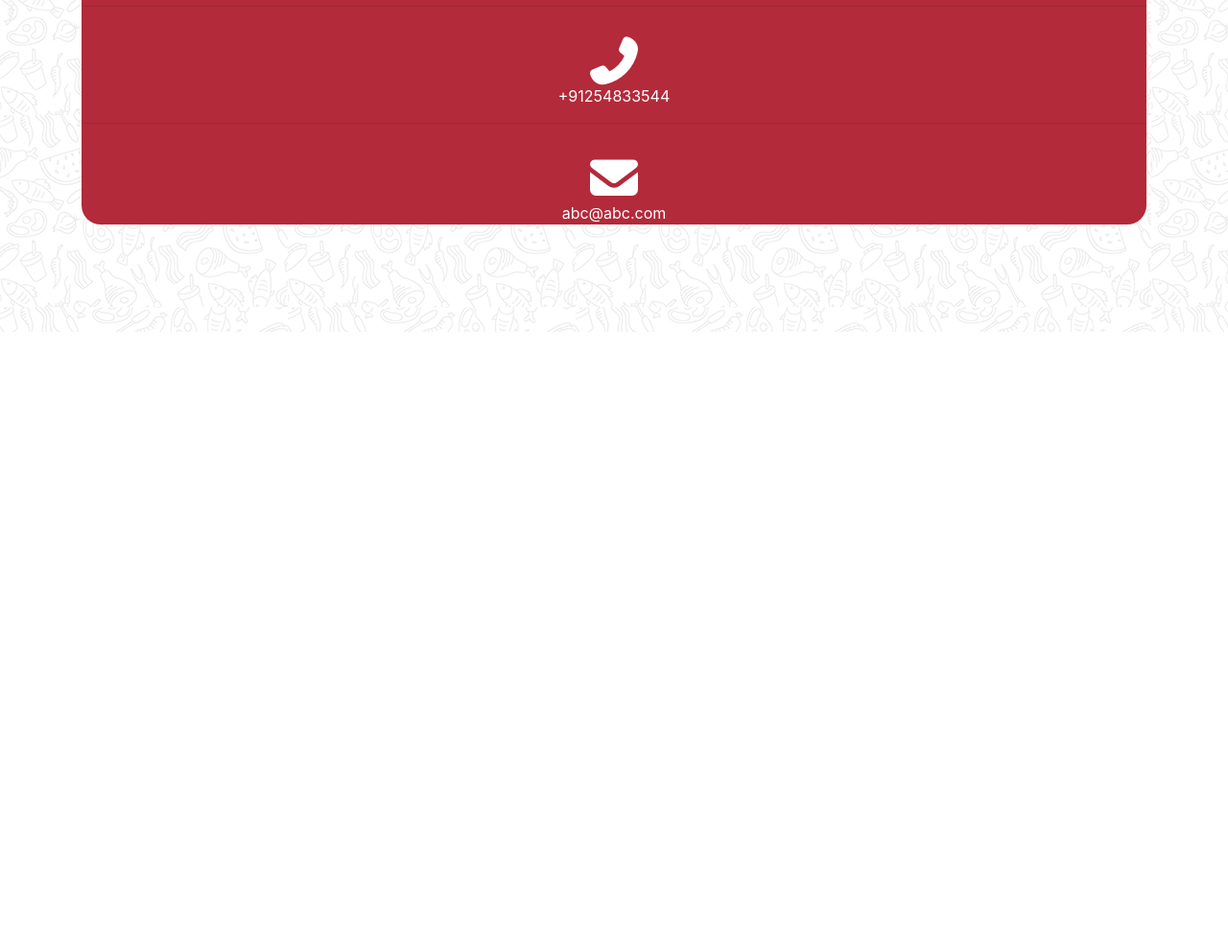
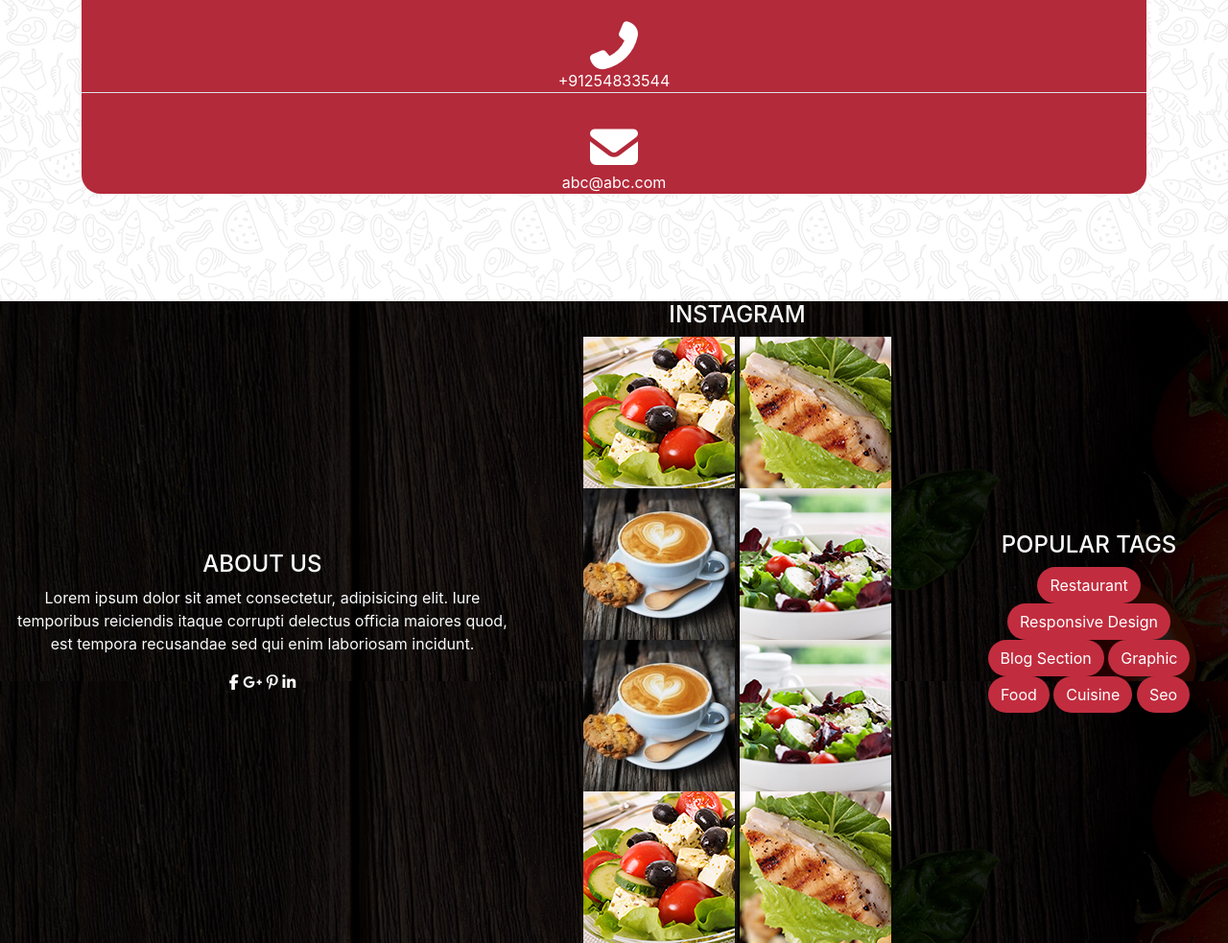
Before and after one commit to ZulMendez/coding_16_site_chef, a website: page index.html in a window 1280 px wide. Shown: the part 5280-6263 px from the top of the page at 96% size. Before the commit the page ends 5626 px from the top, so only its background shows below. Drawn offline with nearby package versions, Linux system fonts and the light colour scheme.

Commit message:
section 5 contact

```diff
--- a/index.html
+++ b/index.html
@@ -482,16 +482,51 @@
             <img class="pb-5" src="./public/images/decoration_line.png" alt="deco">
             <div class="icones">
                 <i class="fas fa-map-marker-alt"></i>
-                <p>Lorem ipsum dolor sit amet consectetur adipisicing elit. Officia, dolore.</p>
-                <hr>
+                <p class="border-bottom">Lorem ipsum dolor sit amet consectetur adipisicing elit. Officia, dolore.</p>
                 <i class="fas fa-phone-alt"></i>
-                <p>+91254833544</p>
-                <hr>
+                <p class="border-bottom">+91254833544</p>
                 <i class="fas fa-envelope"></i>
                 <p>abc@abc.com</p>
             </div>
         </div>
     </section>
+    <!-- fin section 5 -->
+    <!-- footer -->
+    <footer class="container-fluid text-light">
+        <div class="d-flex justify-content-center align-items-center text-center">
+            <div class="about">
+                <h4>ABOUT US</h4>
+                <p>Lorem ipsum dolor sit amet consectetur, adipisicing elit. Iure temporibus reiciendis itaque corrupti delectus officia maiores quod, est tempora recusandae sed qui enim laboriosam incidunt.</p>
+                <div class="rond">
+                    <i class="fab fa-facebook-f"></i>
+                    <i class="fab fa-google-plus-g"></i>
+                    <i class="fab fa-pinterest-p"></i>
+                    <i class="fab fa-linkedin-in"></i>
+                </div>
+            </div>
+            <div class="insta">
+                <h4>INSTAGRAM</h4>
+                <img src="./public/images/menu_image_3.jpg" alt="">
+                <img src="./public/images/menu_image_4.jpg" alt="">
+                <img src="./public/images/menu_image_1.jpg" alt="">
+                <img src="./public/images/menu_image_2.jpg" alt="">
+                <img src="./public/images/menu_image_1.jpg" alt="">
+                <img src="./public/images/menu_image_2.jpg" alt="">
+                <img src="./public/images/menu_image_3.jpg" alt="">
+                <img src="./public/images/menu_image_4.jpg" alt="">
+            </div>
+            <div class="tags">
+                <h4>POPULAR TAGS</h4>
+                <button class="btn bg-bouton rounded-pill text-white">Restaurant</button>
+                <button class="btn bg-bouton rounded-pill text-white">Responsive Design</button>
+                <button class="btn bg-bouton rounded-pill text-white">Blog Section</button>
+                <button class="btn bg-bouton rounded-pill text-white">Graphic</button>
+                <button class="btn bg-bouton rounded-pill text-white">Food</button>
+                <button class="btn bg-bouton rounded-pill text-white">Cuisine</button>
+                <button class="btn bg-bouton rounded-pill text-white">Seo</button>
+            </div>
+        </div>
+    </footer>
     <!-- script jquery -->
     <script src="./node_modules/jquery/dist/jquery.js"></script>
     <!-- script bootstrap -->
--- a/src/sass/modules/_footer.sass
+++ b/src/sass/modules/_footer.sass
@@ -0,0 +1,12 @@
+footer
+    background-image: url('../images/footer_background.jpg')
+    .icones
+        .rond
+            background-color: white
+            text-align: center
+            border: 2px solid white
+            color: #3D485C
+            display: inline-block;
+            border-radius: 60px;
+            box-shadow: 0px 0px 2px #888;
+            padding: 0.2em 0.6em;
```
Also changed, not shown: public/css/app.css.
